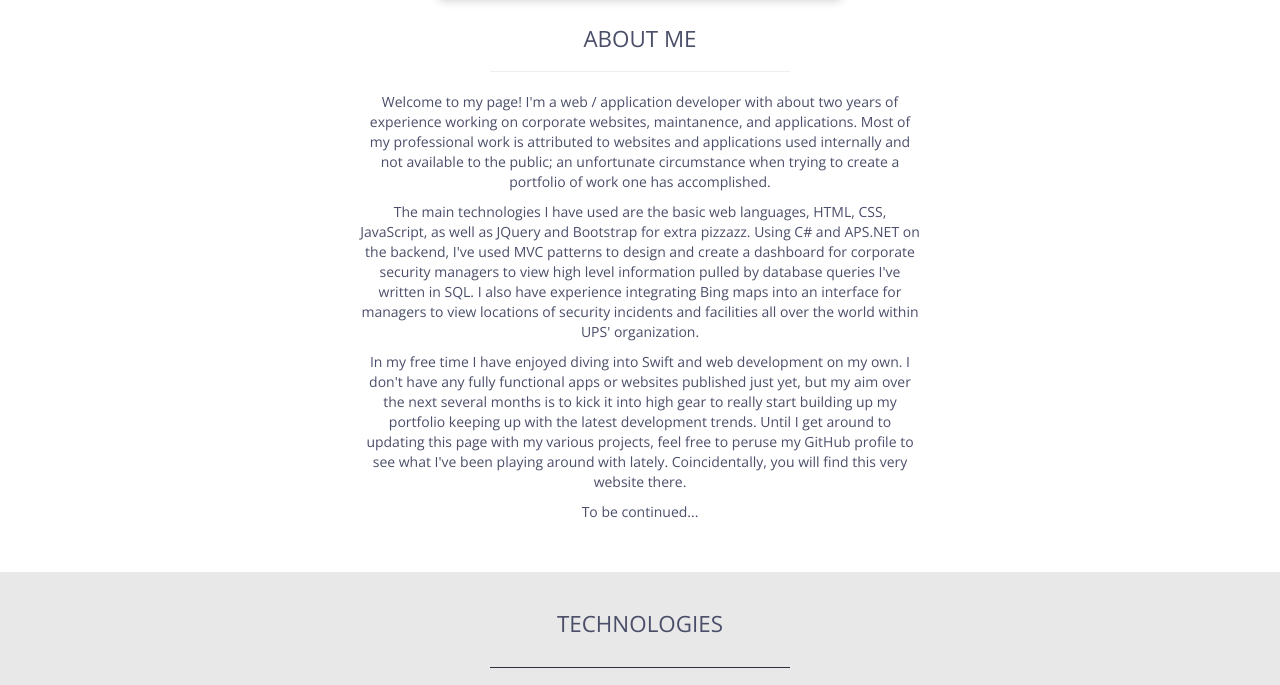
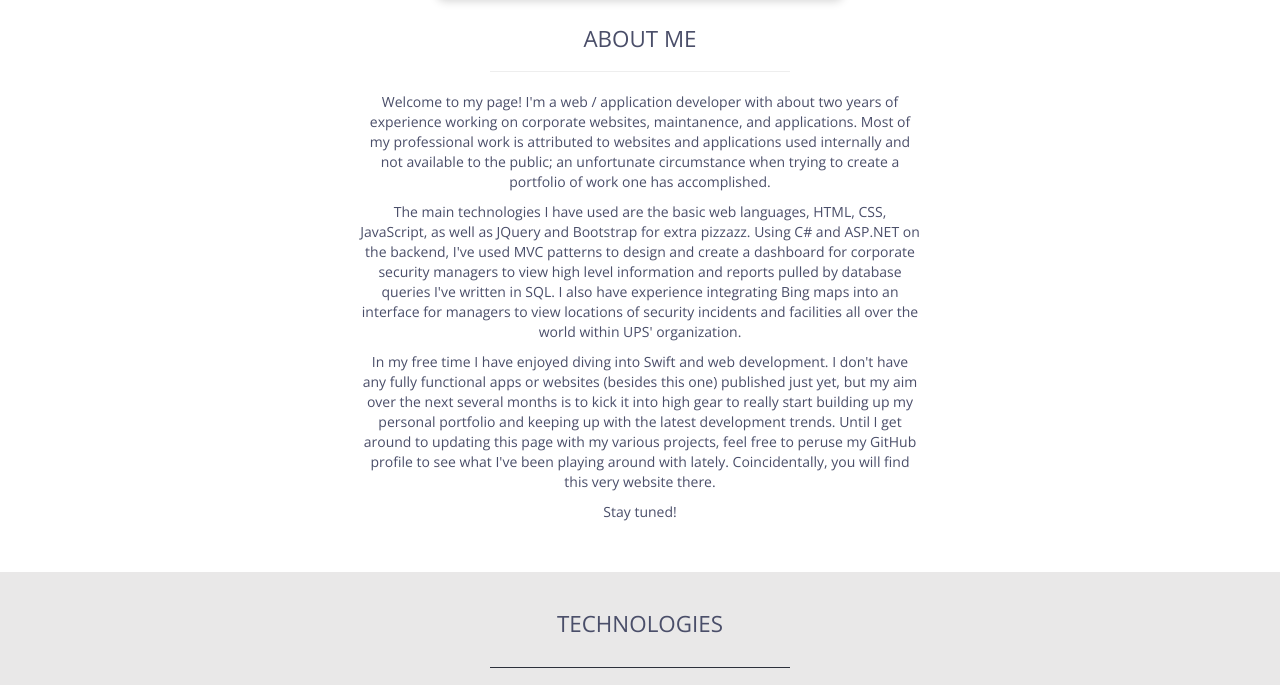
Before and after one commit to timmoore226/timmoore226.github.io, a plain HTML site: page index.html in a window 1280 px wide. Shown: the part 547-1232 px from the top of the page. Drawn offline with nearby package versions, Linux system fonts and the light colour scheme.

Commit message:
Update index.html
Github text editor doesn't have spell check

```diff
--- a/index.html
+++ b/index.html
@@ -65,20 +65,20 @@
 
         <p class="text-center">
           The main technologies I have used are the basic web languages, HTML, CSS, JavaScript, as well as JQuery and Bootstrap for extra pizzazz.
-          Using C# and APS.NET on the backend, I've used MVC patterns to design and create a dashboard for corporate security managers
-          to view high level information pulled by database queries I've written in SQL.  I also have experience integrating Bing maps into an
+          Using C# and ASP.NET on the backend, I've used MVC patterns to design and create a dashboard for corporate security managers
+          to view high level information and reports pulled by database queries I've written in SQL.  I also have experience integrating Bing maps into an
           interface for managers to view locations of security incidents and facilities all over the world within UPS' organization.
         </p>
 
         <p class="text-center">
-          In my free time I have enjoyed diving into Swift and web development on my own.  I don't have any fully functional apps or websites
-          published just yet, but my aim over the next several months is to kick it into high gear to really start building up my portfolio
-          keeping up with the latest development trends.  Until I get around to updating this page with my various projects, feel free to peruse
+          In my free time I have enjoyed diving into Swift and web development.  I don't have any fully functional apps or websites (besides this one)
+          published just yet, but my aim over the next several months is to kick it into high gear to really start building up my personal portfolio
+          and keeping up with the latest development trends.  Until I get around to updating this page with my various projects, feel free to peruse
           my GitHub profile to see what I've been playing around with lately.  Coincidentally, you will find this very website there.
         </p>
 
         <p class="text-center">
-          To be continued...
+          Stay tuned!
         </p>
       </div>
     </div>
```
